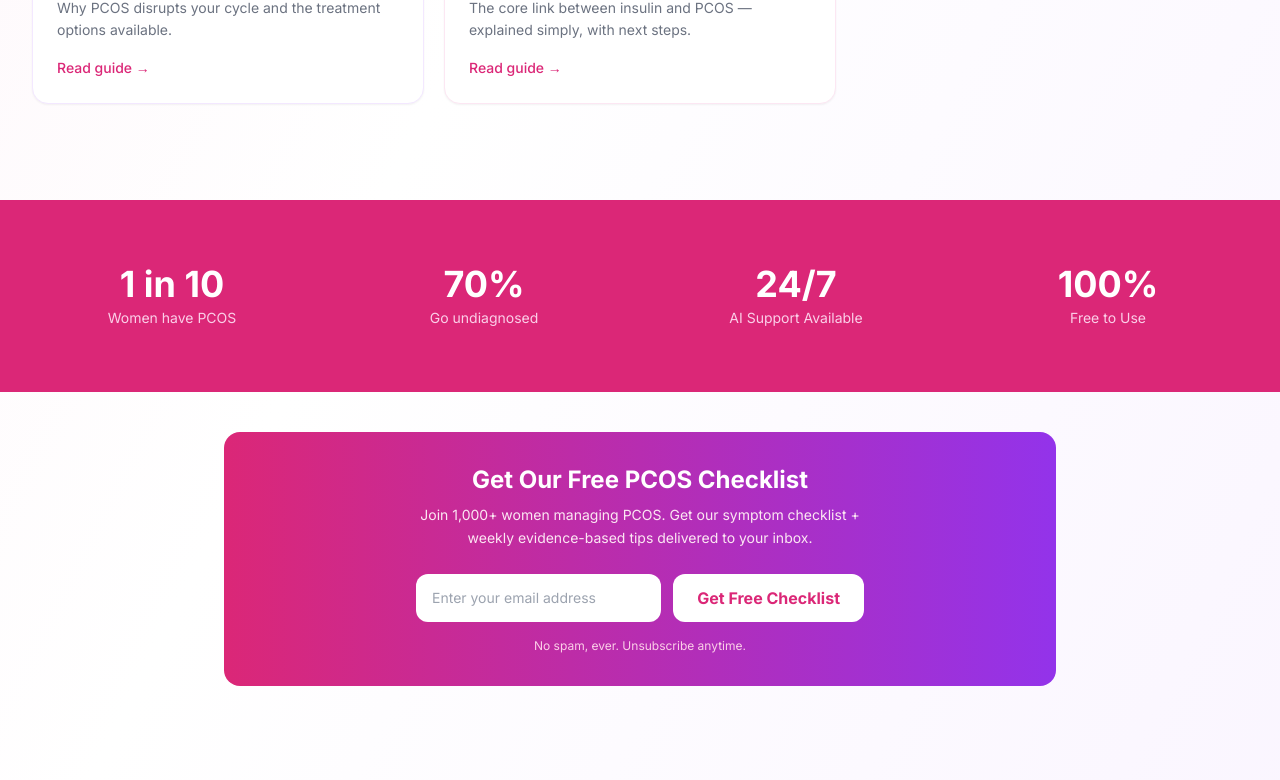
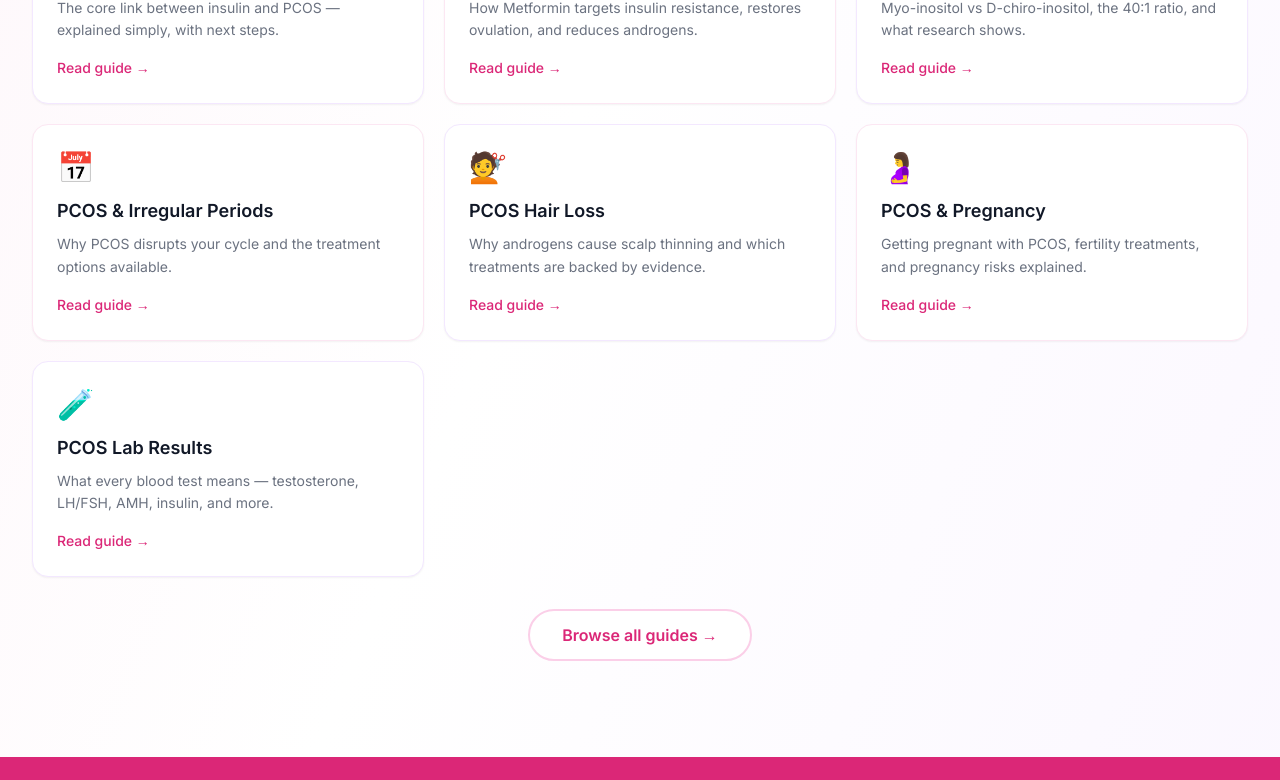
Before and after one commit to venkateshkotoju/Herpcos-portal, a Next.js app: page / in a window 1280 px wide. Shown: the part 1660-2440 px from the top of the page. Built offline with nearby package versions, Linux system fonts and the light colour scheme; no server answers.

Commit message:
Update homepage guides section with all 10 guides and link to /guides
Co-Authored-By: Claude Sonnet 4.6 <noreply@anthropic.com>
Claude-Session: https://claude.ai/code/session_0192CDS56fz5wzvghwy6eaVc

```diff
--- a/app/page.tsx
+++ b/app/page.tsx
@@ -232,18 +232,53 @@ export default function HomePage() {
               color: "border-pink-100",
             },
             {
+              href: "/insulin-resistance-pcos",
+              emoji: "💉",
+              title: "Insulin Resistance & PCOS",
+              desc: "The core link between insulin and PCOS — explained simply, with next steps.",
+              color: "border-purple-100",
+            },
+            {
+              href: "/metformin-for-pcos",
+              emoji: "💊",
+              title: "Metformin for PCOS",
+              desc: "How Metformin targets insulin resistance, restores ovulation, and reduces androgens.",
+              color: "border-pink-100",
+            },
+            {
+              href: "/inositol-for-pcos",
+              emoji: "🌿",
+              title: "Inositol for PCOS",
+              desc: "Myo-inositol vs D-chiro-inositol, the 40:1 ratio, and what research shows.",
+              color: "border-purple-100",
+            },
+            {
               href: "/pcos-irregular-periods",
               emoji: "📅",
               title: "PCOS & Irregular Periods",
               desc: "Why PCOS disrupts your cycle and the treatment options available.",
+              color: "border-pink-100",
+            },
+            {
+              href: "/pcos-hair-loss",
+              emoji: "💇",
+              title: "PCOS Hair Loss",
+              desc: "Why androgens cause scalp thinning and which treatments are backed by evidence.",
               color: "border-purple-100",
             },
             {
-              href: "/insulin-resistance-pcos",
-              emoji: "💉",
-              title: "Insulin Resistance & PCOS",
-              desc: "The core link between insulin and PCOS — explained simply, with next steps.",
+              href: "/pcos-and-pregnancy",
+              emoji: "🤰",
+              title: "PCOS & Pregnancy",
+              desc: "Getting pregnant with PCOS, fertility treatments, and pregnancy risks explained.",
               color: "border-pink-100",
+            },
+            {
+              href: "/pcos-lab-results",
+              emoji: "🧪",
+              title: "PCOS Lab Results",
+              desc: "What every blood test means — testosterone, LH/FSH, AMH, insulin, and more.",
+              color: "border-purple-100",
             },
           ].map((guide) => (
             <Link
@@ -261,6 +296,14 @@ export default function HomePage() {
               </span>
             </Link>
           ))}
+        </div>
+        <div className="text-center mt-8">
+          <Link
+            href="/guides"
+            className="inline-block bg-white border-2 border-pink-200 text-pink-600 font-semibold px-8 py-3 rounded-full hover:border-pink-400 hover:bg-pink-50 transition-colors"
+          >
+            Browse all guides →
+          </Link>
         </div>
       </section>
 
```
